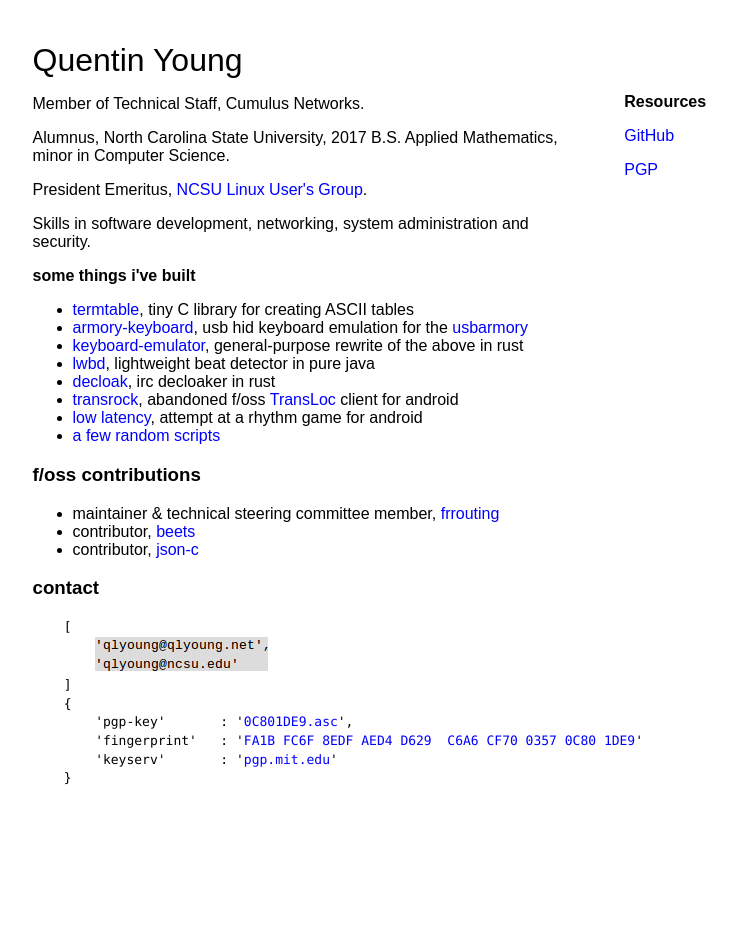
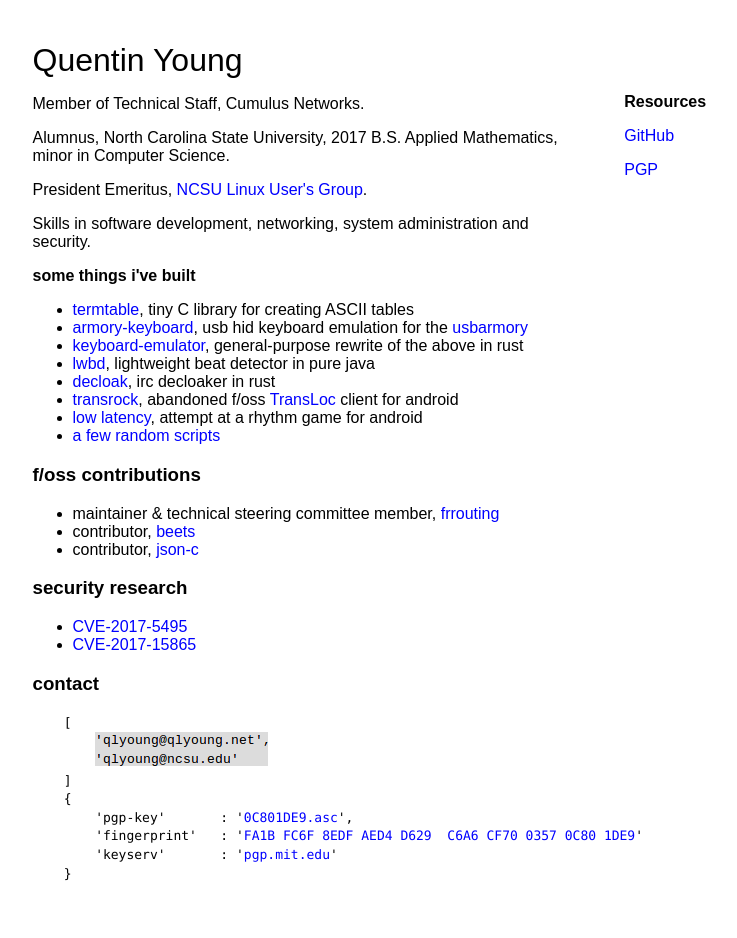
Before and after one commit to qlyoung/qlyoung.github.io, a Jekyll site: the page built from index.html, in a window 1280 px wide. Shown: the whole page, without its empty margins (52-789 px from the left). Built offline with Jekyll 4.4.1, drawn with Linux system fonts in a browser that asks for light colours; Markdown is read by kramdown in place of the engine named in the settings; before the commit the page ends 900 px from its top, so only the background shows below that.

Commit message:
add security work
Signed-off-by: Quentin Young <qlyoung@cumulusnetworks.com>

```diff
--- a/index.html
+++ b/index.html
@@ -34,6 +34,12 @@
   <li>contributor, <a href="https://github.com/json-c/json-c">json-c</a></li>
 </ul>
 
+<h3>security research</h3>
+<ul>
+  <li><a href="https://nvd.nist.gov/vuln/detail/CVE-2017-5495">CVE-2017-5495</a></li>
+  <li><a href="https://nvd.nist.gov/vuln/detail/CVE-2017-15865">CVE-2017-15865</a></li>
+</ul>
+
 <h3>contact</h3>
 <pre id="code">
     [
```
